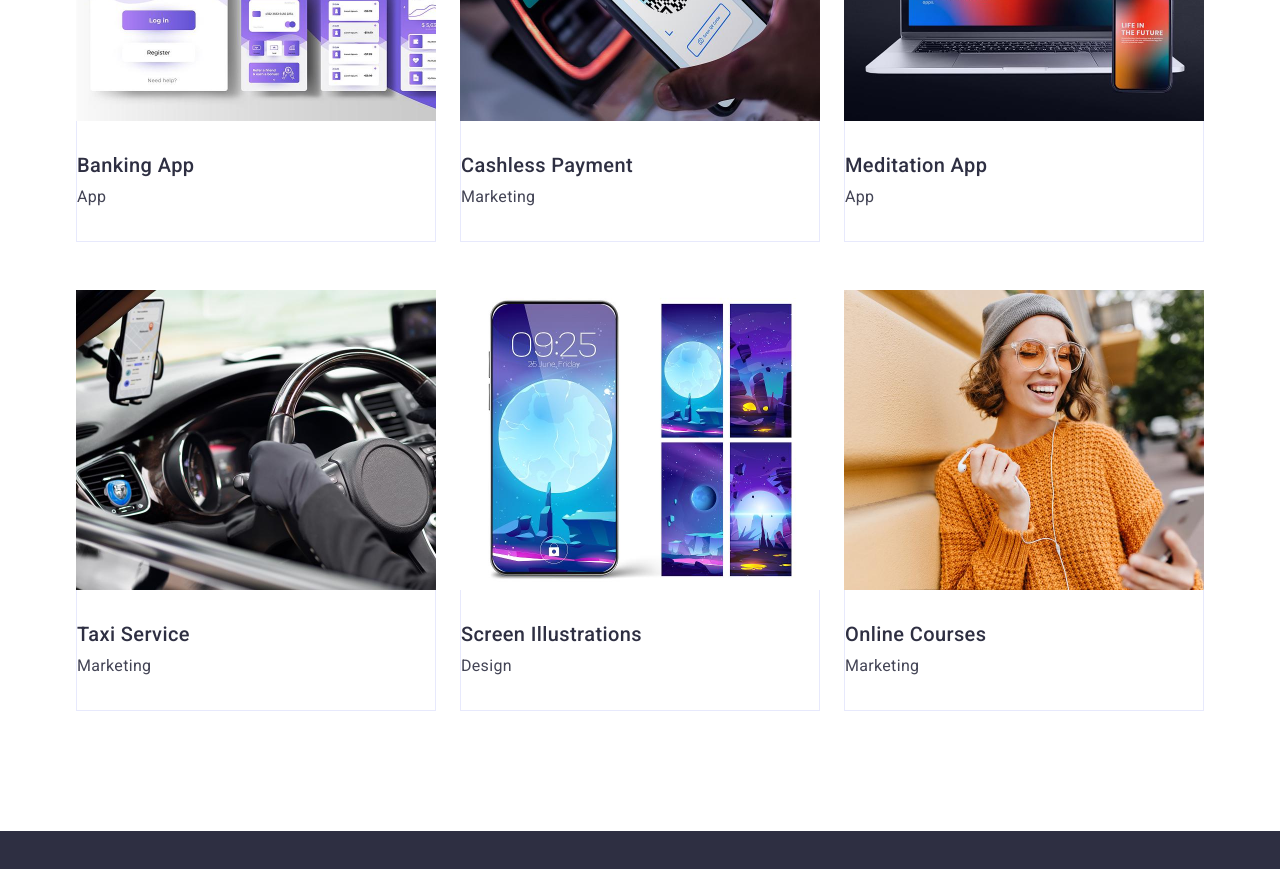
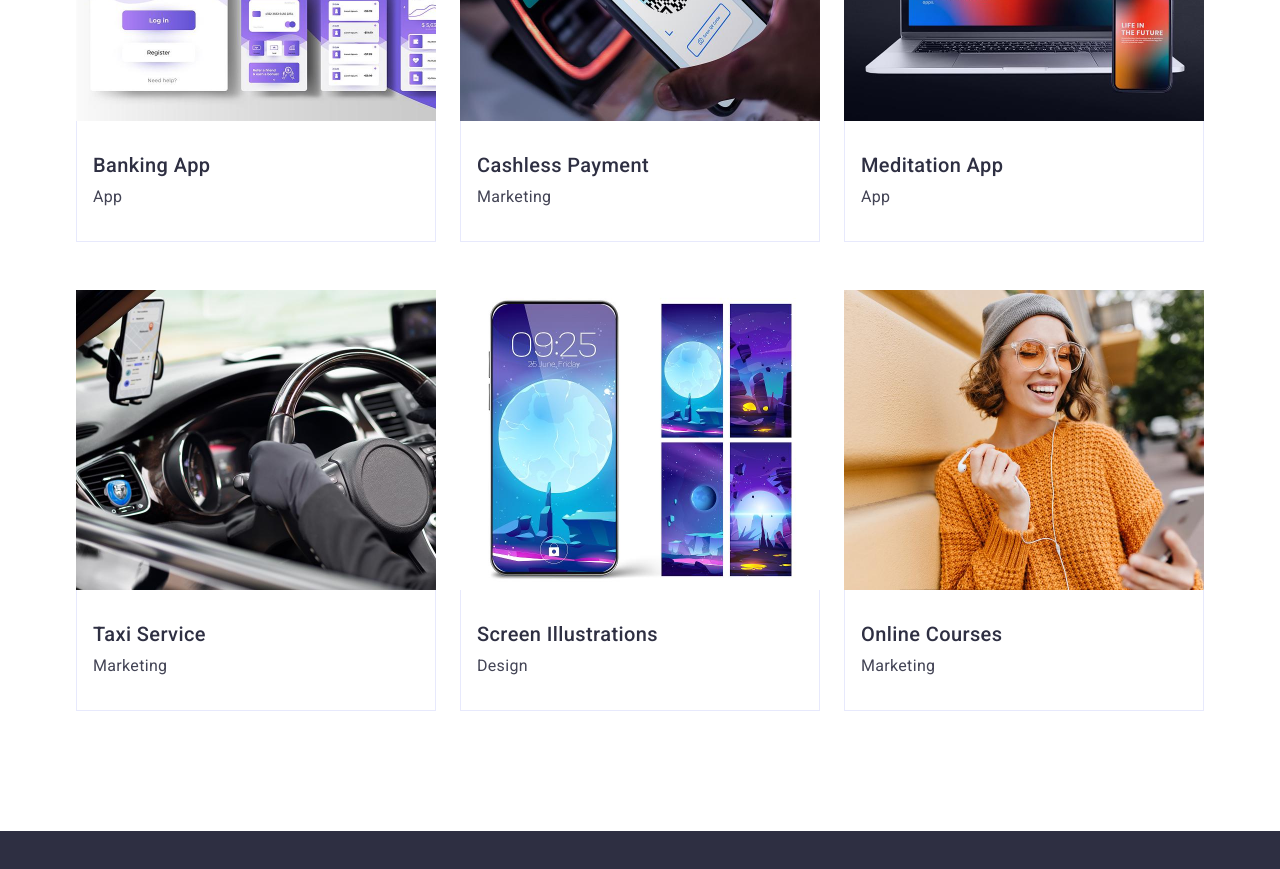
Before and after one commit to mewqwem/goit-markup-hw-03, a plain HTML site: page index.html in a window 1280 px wide. Shown: the part 2160-3029 px from the top of the page. Drawn offline with nearby package versions, Linux system fonts and the light colour scheme.

Commit message:
add padding for portfolio-content

```diff
--- a/css/styles.css
+++ b/css/styles.css
@@ -295,6 +295,7 @@ p {
 .portfolio-content {
   border: 1px solid #e7e9fc;
   border-top: transparent;
+  padding: 32px 16px;
 }
 /* #endregion */
 /* #region Footer styles */
```
